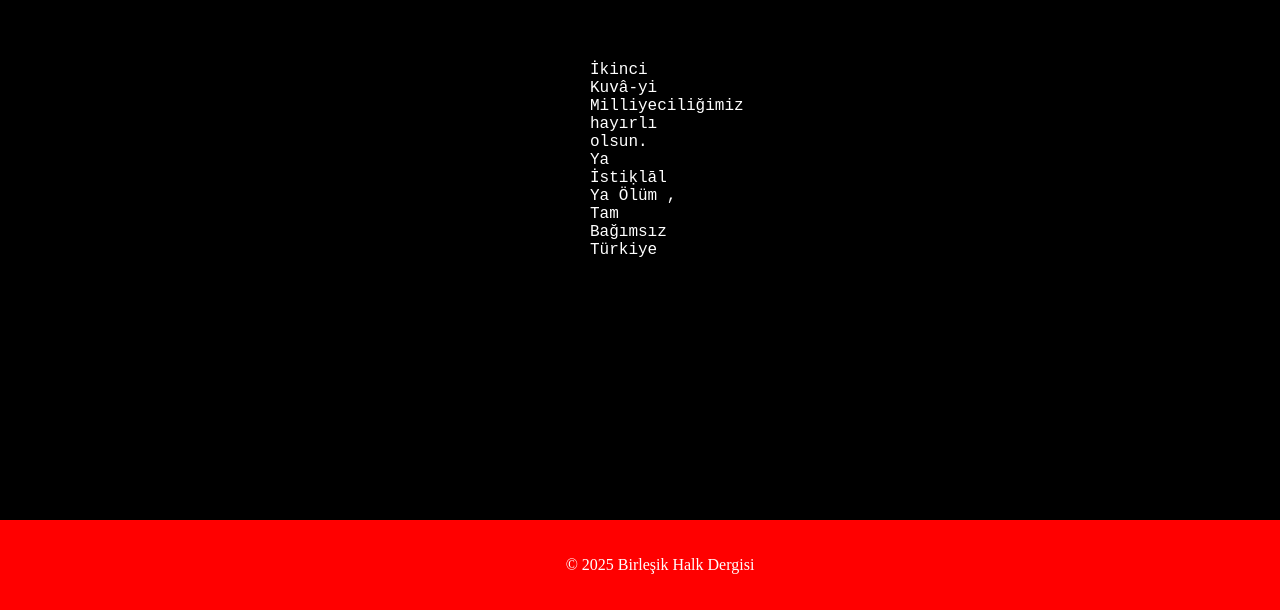
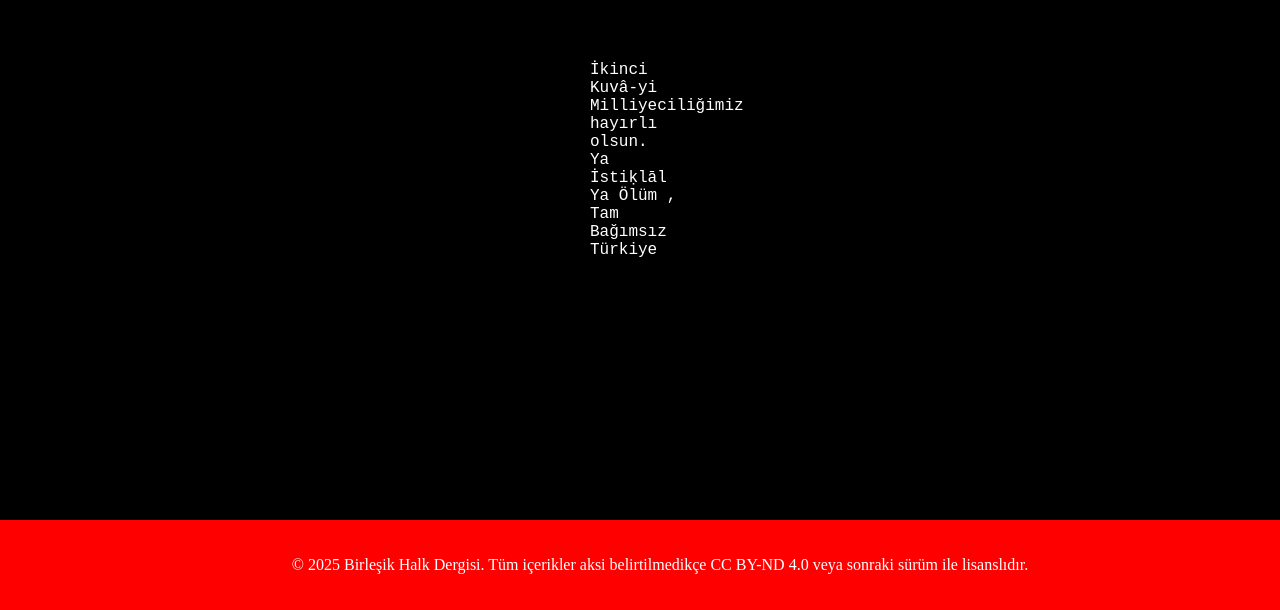
Before and after one commit to birhalkxyz/birhalk.xyz, a plain HTML site: page index.html in a window 1280 px wide. Shown: the part 190-800 px from the top of the page. Drawn offline with Linux system fonts and the light colour scheme.

Commit message:
CC BY-ND 4.0 veya sonraki sürüm

```diff
--- a/index.html
+++ b/index.html
@@ -14,7 +14,7 @@
 
       <footer>
           <div class="footer-content">
-              <p>&copy; 2025 Birleşik Halk Dergisi</p>
+              <p>&copy; 2025 Birleşik Halk Dergisi. Tüm içerikler aksi belirtilmedikçe CC BY-ND 4.0 veya sonraki sürüm ile lisanslıdır.</p>
           </div>
       </footer>
   </body>
```
